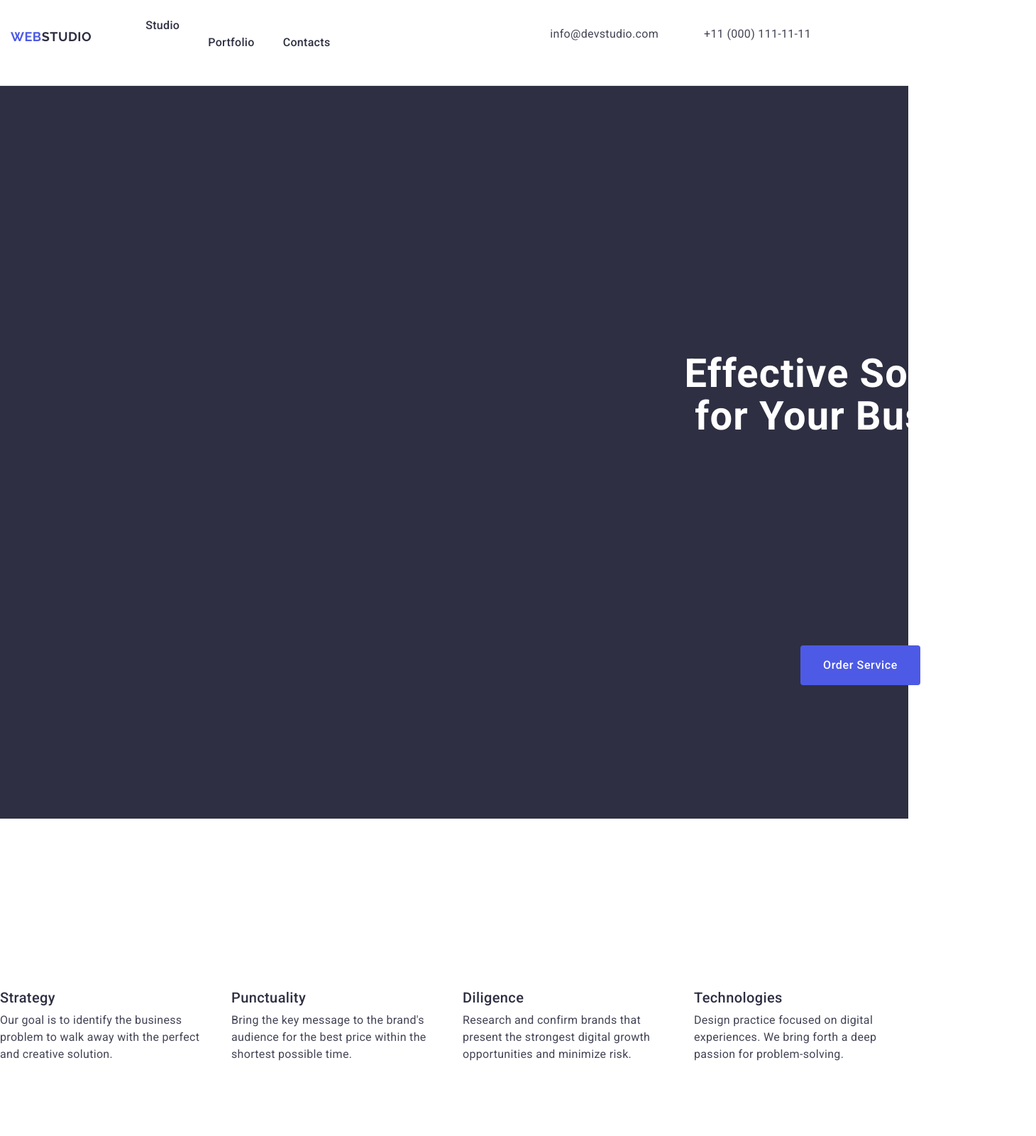
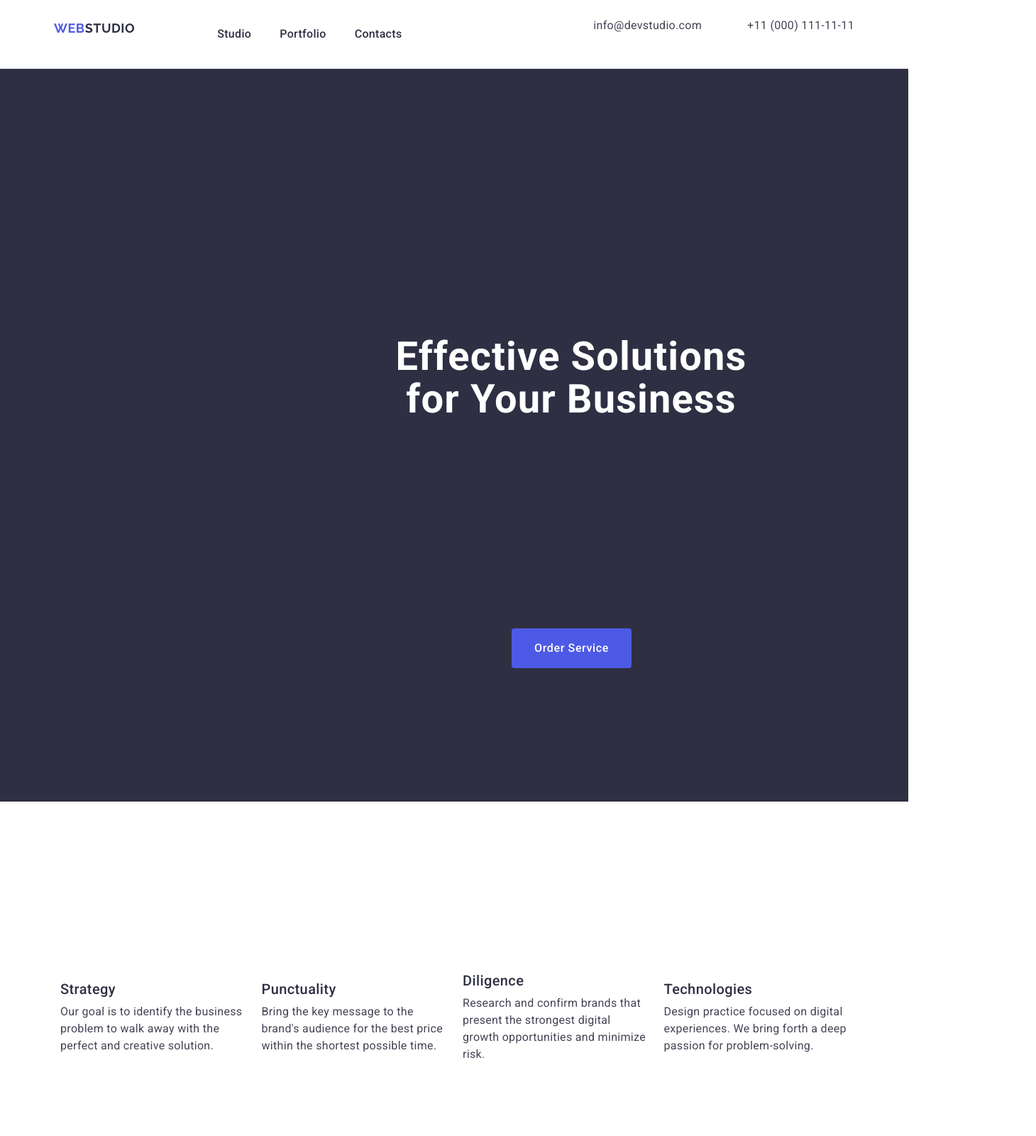
Before and after one commit to AngelAn0707/goit-markup-hw-03, a plain HTML site: page index.html in a window 1280 px wide. Shown: the top 1600 px of the page at 71% size, 1460 px wide, since content can reach past the window. Drawn offline with nearby package versions, Linux system fonts and the light colour scheme.

Commit message:
commit message

```diff
--- a/css/styles.css
+++ b/css/styles.css
@@ -57,12 +57,13 @@ align-items: center;
 padding-left: 15px;
 padding-right: 15px;
 width: 1158px;
+margin: 0 auto
 }
 
 .header-nav-page {
 display: flex;
 align-items: center;
-
+gap: 40px;
 }
 
 .logo {
@@ -87,12 +88,11 @@ color: #2e2f42;
     display: flex;
     gap: 40px;
     padding-top: 24px;
-     padding-bottom: 24px;
+    padding-bottom: 24px;
    }
 
 .header-nav-item {
-padding-top: 24px;
-padding-bottom: 24px;
+
 }
 
 .header-nav-item-link {
@@ -156,11 +156,9 @@ color: #404bbf;
 
 
         }
-        .hero-page-container {
+        .container {
 
-            padding-left: 492px;
-            padding-right: 492px;
-            width: 1440px;
+
         }
         .hero-title {
                font-weight: 700;
@@ -210,7 +208,7 @@ color: #404bbf;
               padding-top: 120px;
             padding-bottom: 120px;
            }
-         .section-container{}
+         .container{}
 
 
            .feature-list {
@@ -280,10 +278,7 @@ color: #404bbf;
 
            .our-team-list {
             display: flex;
-            justify-content: space-between;
-            align-items: center;
-            margin-right: 24px;
-            margin-right: 0;
+             gap: 24px;
 
            }
 
@@ -395,15 +390,14 @@ color: #404bbf;
                 /* #endregion */
           /* #region footer */
           .footer {
-              background-color: #2e2f42;
-
+            background-color: #2e2f42;
+            padding-top: 100px;
+            padding-bottom: 100px;
           }
 
-          .footer-container {
-                padding-top: 100px;
-              padding-bottom: 100px;
-              display: inline-block;
-              width: 1140px;
+          .container {
+
+
 
           }
 
--- a/index.html
+++ b/index.html
@@ -54,14 +54,14 @@
  <main>
 
      <section class="hero-page">
-     <div class="hero-page-container">
+     <div class="container">
     <h1 class="hero-title">Effective Solutions for Your Business</h1>
 <button class="hero-button" type="button">Order Service</button>
  </div>
 </section>
 
     <section class="section">
-        <div class="section-container">
+        <div class="container">
      <h2 class="feature-title visually-hidden">Advantages</h2>
     <ul class="feature-list">
         <li class="feature-item">
@@ -172,7 +172,7 @@
 </main>
 
 <footer class="footer">
-    <div class="footer-container">
+    <div class="container">
     <a class="logo" href="./index.html">Web<span class="footer-logo-style">Studio</span></a>
     <p class="footer-text">Increase the flow of customers and sales for your business with digital marketing & growth
         solutions.</p>
```
